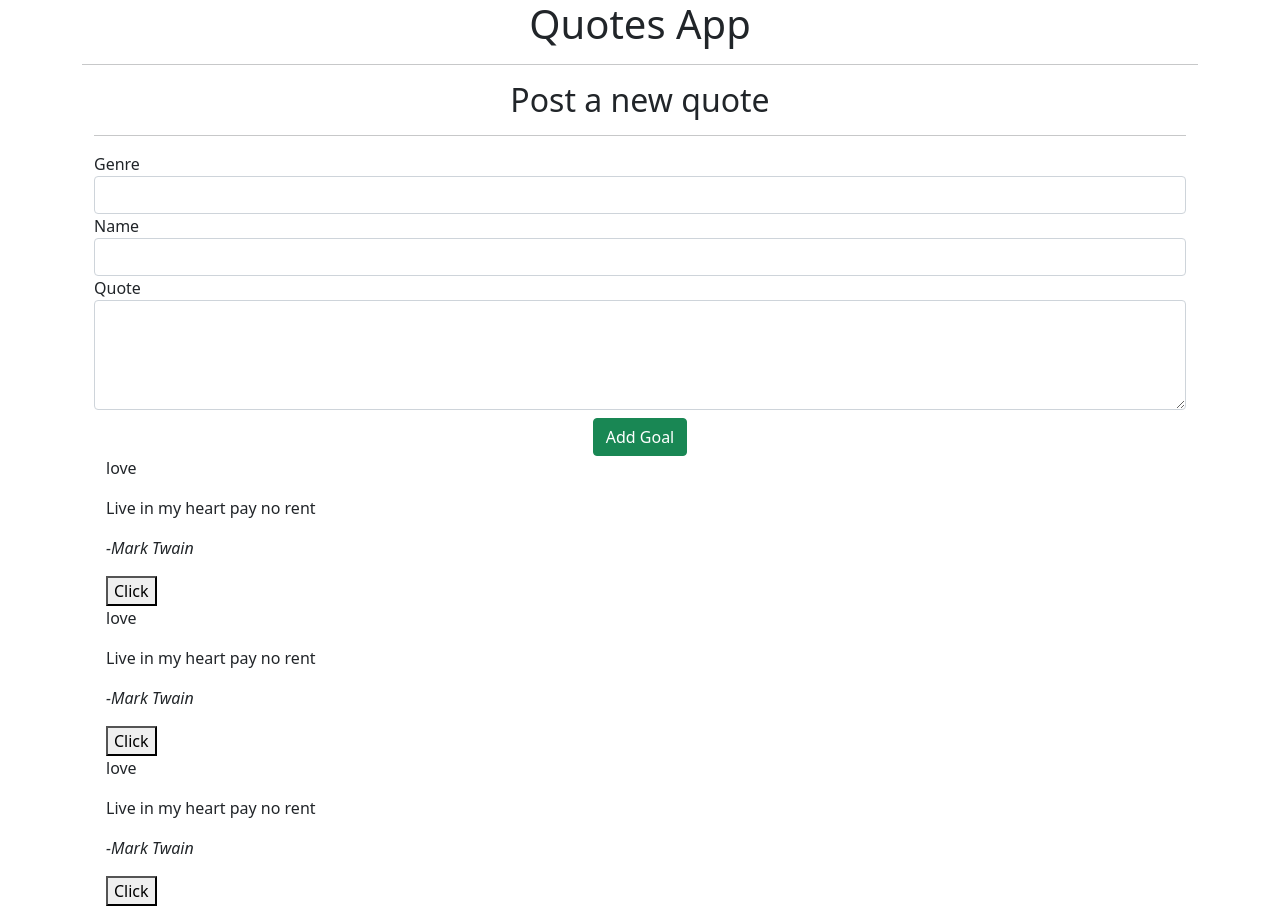
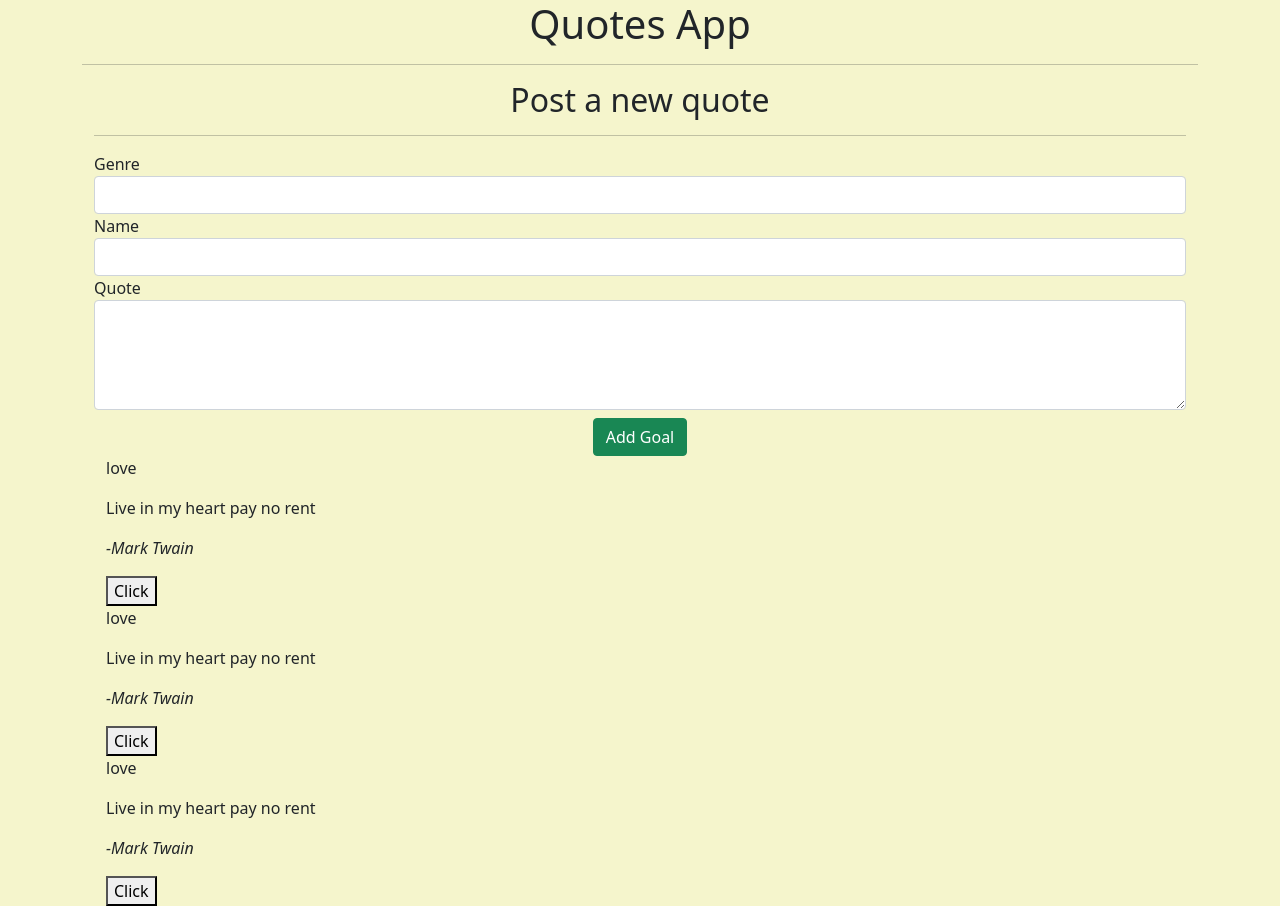
Before and after one commit to KyleTrippK/Quotes_App, an Angular app in the folder Quotes-App/: page / in a window 1280 px wide. Built offline with nearby package versions, Linux system fonts and the light colour scheme.

Commit message:
styles the main div section

```diff
--- a/Quotes-App/src/app/app.component.css
+++ b/Quotes-App/src/app/app.component.css
@@ -0,0 +1,3 @@
+body{
+    background-color: rgb(245, 245, 204);
+}
--- a/Quotes-App/src/app/app.component.html
+++ b/Quotes-App/src/app/app.component.html
@@ -1 +1,3 @@
-<app-quotes></app-quotes>
+<body>
+  <app-quotes></app-quotes>
+</body>
```
